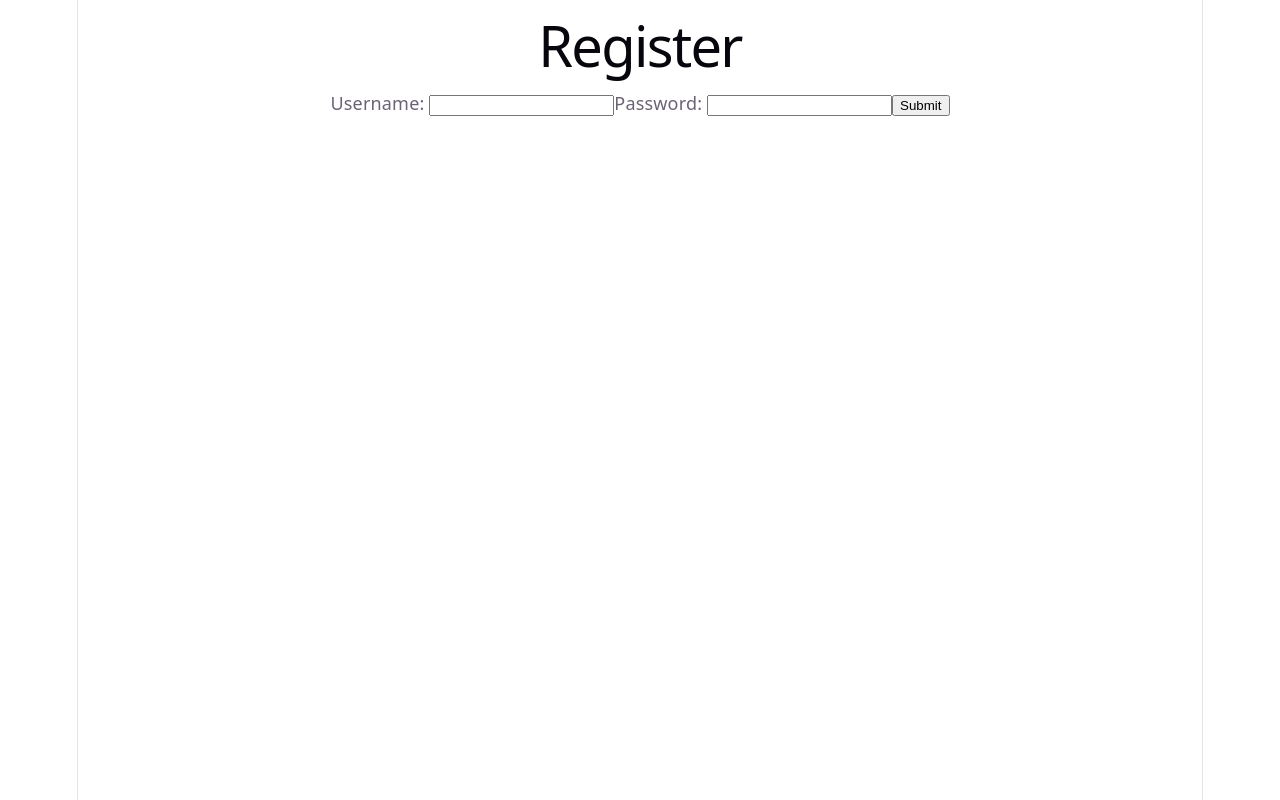
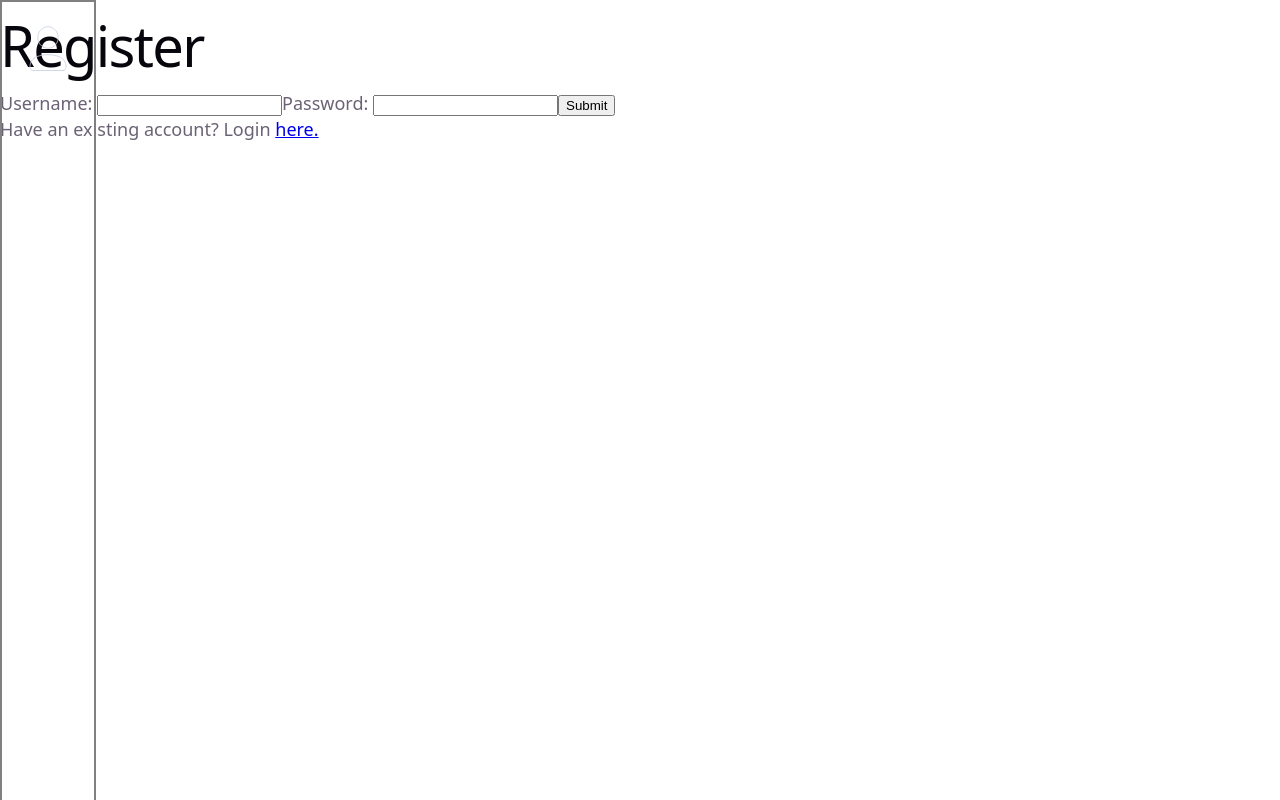
Before and after one commit to Aztech-b/MessagingApp, a React app in the folder frontend/: page /register in a window 1280 px wide. Built offline with nearby package versions, Linux system fonts and the light colour scheme; no server answers; the HTML template or start-up script is replaced by a standard one.

Commit message:
added basic sidebar

```diff
--- a/frontend/src/App.jsx
+++ b/frontend/src/App.jsx
@@ -1,11 +1,11 @@
 import Register from "./components/Register";
 import { Outlet } from "react-router";
 import { UserDataProvider } from "./components/Context";
-import NavBar from "./components/NavBar";
 import { useEffect, useState } from "react";
+import Sidebar from "./components/Sidebar.jsx";
 
 function App() {
-    const [user, setUser] = useState({});
+    const [user, setUser] = useState();
 
     useEffect(() => {
         async function GetUser() {
@@ -14,11 +14,11 @@ function App() {
                     method: "GET",
                     credentials: "include",
                 });
+                const data = await response.json();
+                console.log(data);
                 if (!response.ok) {
                     throw new Error("response is not ok");
                 }
-                const data = await response.json();
-                console.log(data);
                 setUser(data);
             } catch (error) {
                 console.trace(error);
@@ -30,7 +30,7 @@ function App() {
     return (
         <>
             <UserDataProvider value={{ user, setUser }}>
-                <NavBar></NavBar>
+                <Sidebar></Sidebar>
                 <Outlet></Outlet>
             </UserDataProvider>
         </>
--- /dev/null
+++ b/frontend/src/components/Home.jsx
@@ -0,0 +1,5 @@
+function Home() {
+    return <div className="home"></div>;
+}
+
+export default Home;
--- a/frontend/src/components/Login.jsx
+++ b/frontend/src/components/Login.jsx
@@ -2,6 +2,8 @@ import { useContext, useEffect, useRef, useState } from "react";
 import errorStyles from "../styles/errorPopover.module.css";
 import { UserContext, useUserContext } from "./Context";
 import { ServerRouter } from "react-router";
+import { Link } from "react-router";
+import styles from "../styles/login.module.css";
 
 function Login() {
     const [username, setUsername] = useState("");
@@ -31,24 +33,8 @@ function Login() {
         }
     };
 
-    const popoverRef = useRef(null);
-
-    useEffect(() => {
-        const popover = popoverRef.current;
-        if (!popover) {
-            return;
-        }
-        if (error) {
-            popover.classList.add(errorStyles.opened);
-            popover.classList.remove(errorStyles.closed);
-        } else {
-            popover.classList.remove(errorStyles.opened);
-            popover.classList.add(errorStyles.closed);
-        }
-    }, [error]);
-
     return (
-        <>
+        <main className={styles.main}>
             <h1>Login</h1>
             <form>
                 <label htmlFor="username">Username: </label>
@@ -69,12 +55,14 @@ function Login() {
                     name="password"
                     id="password"
                 />
-
                 <button onClick={submit} type="submit">
                     Submit
                 </button>
             </form>
-        </>
+            <p>
+                Don't have an account? Create one <Link to="/register">here. </Link>
+            </p>
+        </main>
     );
 }
 
--- a/frontend/src/components/NavBar.jsx
+++ /dev/null
@@ -1,13 +0,0 @@
-import { useContext } from "react";
-import { UserContext, useUserContext } from "./Context";
-
-function NavBar() {
-    const { user } = useUserContext();
-    return (
-        <nav>
-            <div className="profile">{user ? user.username : "Loading..."}</div>
-        </nav>
-    );
-}
-
-export default NavBar;
--- a/frontend/src/components/Register.jsx
+++ b/frontend/src/components/Register.jsx
@@ -1,4 +1,5 @@
 import { useEffect, useMemo, useState } from "react";
+import { Link } from "react-router";
 
 function Register() {
     const [username, setUsername] = useState("");
@@ -19,7 +20,6 @@ function Register() {
                 throw new Error("responese is not ok");
             }
             const data = await response.json();
-            // console.log(data);
             console.log(data);
         } catch (error) {
             console.trace(error);
@@ -53,6 +53,9 @@ function Register() {
                     Submit
                 </button>
             </form>
+            <p>
+                Have an existing account? Login <Link to="/register">here. </Link>
+            </p>
         </>
     );
 }
--- /dev/null
+++ b/frontend/src/components/Sidebar.jsx
@@ -0,0 +1,57 @@
+import { useUserContext } from "./Context";
+import styles from "../styles/sidebar.module.css";
+import profileLogo from "../assets/user.svg";
+import { useState } from "react";
+import { Link } from "react-router";
+
+function Sidebar() {
+    return (
+        <div className={styles.sidebar}>
+            <Account></Account>
+        </div>
+    );
+}
+
+/**
+ *
+ * @param {icon} icon
+ * @returns jsx
+ */
+
+function Account({ children }) {
+    const { user } = useUserContext();
+    const [isOpen, setIsOpen] = useState(false);
+
+    function AccountMenu({ children }) {
+        return <>{isOpen && children}</>;
+    }
+    function AccountInfo() {
+        return (
+            <div className={styles.menu}>
+                <div className={styles.info}>
+                    <p>{user ? user.username : <Link to="/login">Login</Link>}</p>
+                </div>
+            </div>
+        );
+    }
+
+    return (
+        <>
+            <div className={styles.item}>
+                <div
+                    className={styles.account}
+                    onClick={() => {
+                        setIsOpen(!isOpen);
+                    }}
+                >
+                    <img src={profileLogo} />
+                </div>
+                <AccountMenu>
+                    <AccountInfo></AccountInfo>
+                </AccountMenu>
+            </div>
+        </>
+    );
+}
+
+export default Sidebar;
--- a/frontend/src/index.css
+++ b/frontend/src/index.css
@@ -8,22 +8,18 @@
     --accent-bg: rgba(170, 59, 255, 0.1);
     --accent-border: rgba(170, 59, 255, 0.5);
     --social-bg: rgba(244, 243, 236, 0.5);
-  --shadow:
-    rgba(0, 0, 0, 0.1) 0 10px 15px -3px, rgba(0, 0, 0, 0.05) 0 4px 6px -2px;
+    --shadow: rgba(0, 0, 0, 0.1) 0 10px 15px -3px, rgba(0, 0, 0, 0.05) 0 4px 6px -2px;
 
-  --sans: system-ui, 'Segoe UI', Roboto, sans-serif;
-  --heading: system-ui, 'Segoe UI', Roboto, sans-serif;
+    --sans: system-ui, "Segoe UI", Roboto, sans-serif;
+    --heading: system-ui, "Segoe UI", Roboto, sans-serif;
     --mono: ui-monospace, Consolas, monospace;
 
     font: 18px/145% var(--sans);
-  letter-spacing: 0.18px;
     color-scheme: light dark;
     color: var(--text);
     background: var(--bg);
-  font-synthesis: none;
-  text-rendering: optimizeLegibility;
-  -webkit-font-smoothing: antialiased;
-  -moz-osx-font-smoothing: grayscale;
+
+    --sidebar-width: 60px;
 
     @media (max-width: 1024px) {
         font-size: 16px;
@@ -41,12 +37,7 @@
         --accent-bg: rgba(192, 132, 252, 0.15);
         --accent-border: rgba(192, 132, 252, 0.5);
         --social-bg: rgba(47, 48, 58, 0.5);
-    --shadow:
-      rgba(0, 0, 0, 0.4) 0 10px 15px -3px, rgba(0, 0, 0, 0.25) 0 4px 6px -2px;
-  }
-
-  #social .button-icon {
-    filter: invert(1) brightness(2);
+        --shadow: rgba(0, 0, 0, 0.4) 0 10px 15px -3px, rgba(0, 0, 0, 0.25) 0 4px 6px -2px;
     }
 }
 
@@ -55,11 +46,6 @@ body {
 }
 
 #root {
-  width: 1126px;
-  max-width: 100%;
-  margin: 0 auto;
-  text-align: center;
-  border-inline: 1px solid var(--border);
     min-height: 100svh;
     display: flex;
     flex-direction: column;
@@ -94,18 +80,3 @@ h2 {
 p {
     margin: 0;
 }
-
-code,
-.counter {
-  font-family: var(--mono);
-  display: inline-flex;
-  border-radius: 4px;
-  color: var(--text-h);
-}
-
-code {
-  font-size: 15px;
-  line-height: 135%;
-  padding: 4px 8px;
-  background: var(--code-bg);
-}
--- a/frontend/src/main.jsx
+++ b/frontend/src/main.jsx
@@ -11,7 +11,7 @@ const router = createBrowserRouter([
         path: "/",
         element: <App />,
         children: [
-            { index: true, element: <Login /> },
+            { path: "/login", element: <Login /> },
             { path: "/register", element: <Register /> },
         ],
     },
--- /dev/null
+++ b/frontend/src/styles/login.module.css
@@ -0,0 +1,6 @@
+.main {
+    text-align: center;
+    display: flex;
+    flex-direction: column;
+    justify-content: center;
+}
--- /dev/null
+++ b/frontend/src/styles/sidebar.module.css
@@ -0,0 +1,38 @@
+.sidebar {
+    position: fixed;
+    height: 100vh;
+    left: 0;
+    width: var(--sidebar-width);
+    border: 2px solid gray;
+    padding: 16px;
+}
+
+.account,
+.account img {
+    width: 100%;
+    height: auto;
+}
+
+.account:hover {
+    cursor: pointer;
+}
+
+.menu {
+    background-color: darkgray;
+    position: absolute;
+    left: calc(100% + 20px);
+    top: 50%;
+    transform: translateY(-50%);
+
+    width: fit-content;
+    max-width: 400px;
+    min-width: 60px;
+    border-radius: 8px;
+
+    padding: 16px;
+    cursor: default;
+}
+
+.item {
+    position: relative;
+}
```
Also changed, not shown: frontend/src/assets/user.svg (added). Lines whose indentation alone changed are shown as unchanged.
